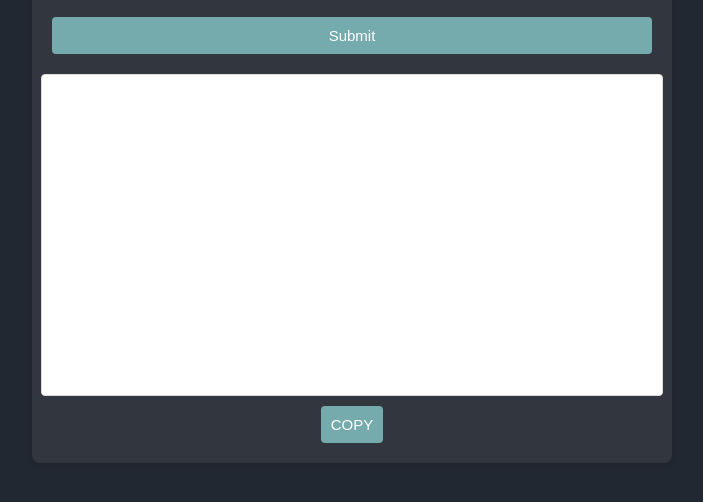
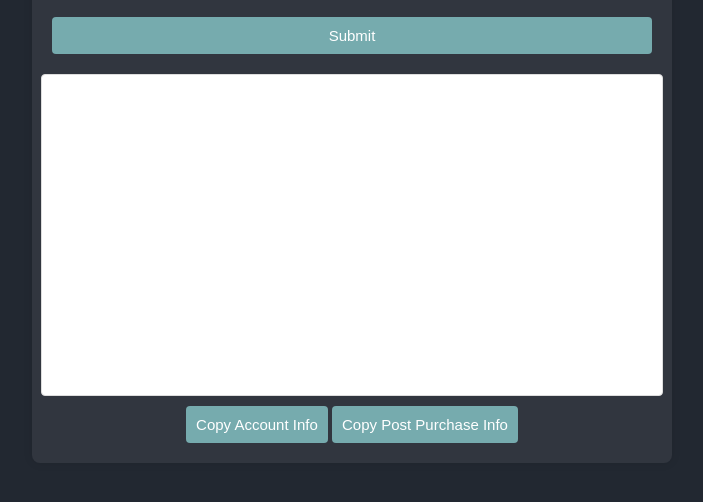
Before and after one commit to hassanhaseen/explorant-scrapper, a plain HTML site: page index.html in a window 1280 px wide. Shown: the part 278-780 px from the top of the page, without its empty margins (288-991 px from the left). Drawn offline with Linux system fonts and the light colour scheme.

Commit message:
Update index.html
Added Post Purchase Info

```diff
--- a/index.html
+++ b/index.html
@@ -1,11 +1,13 @@
 <!DOCTYPE html>
 <html lang="en">
+
 <head>
     <meta charset="UTF-8">
     <meta name="viewport" content="width=device-width, initial-scale=1.0">
     <title>Explorant Account Info Scrapper</title>
     <link rel="stylesheet" href="styles.css">
 </head>
+
 <body>
     <div class="container">
         <h1>Explorant Account Information Scrapper</h1>
@@ -16,9 +18,14 @@
         </form>
         <div id="result" class="hidden">
             <textarea id="content" readonly></textarea>
-            <button id="copyButton">COPY</button>
+            <div class="button-container">
+                <button id="copyButton">Copy Account Info</button>
+                <button id="postPurchaseButton">Copy Post Purchase Info</button>
+            </div>
+
         </div>
     </div>
     <script src="src.js"></script>
 </body>
+
 </html>
```
